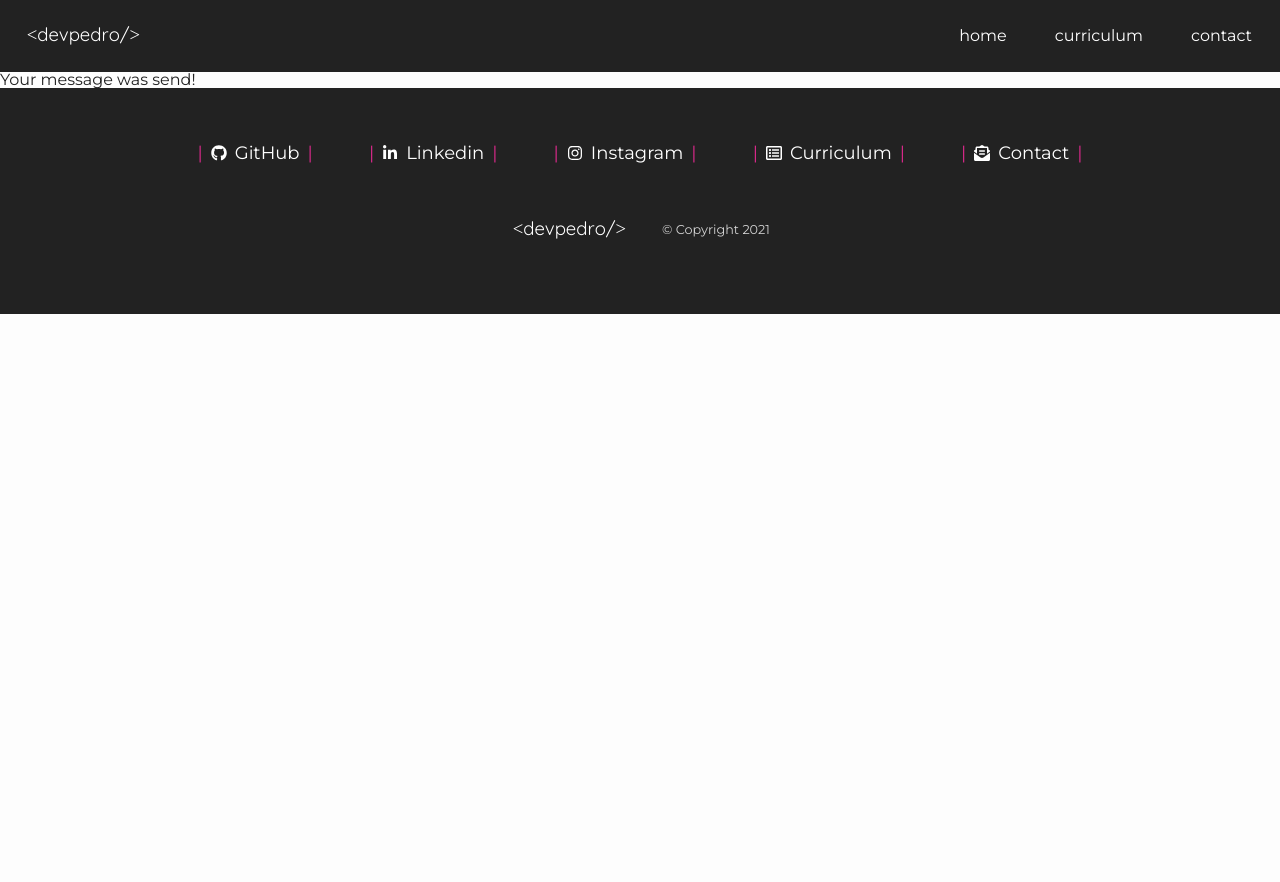
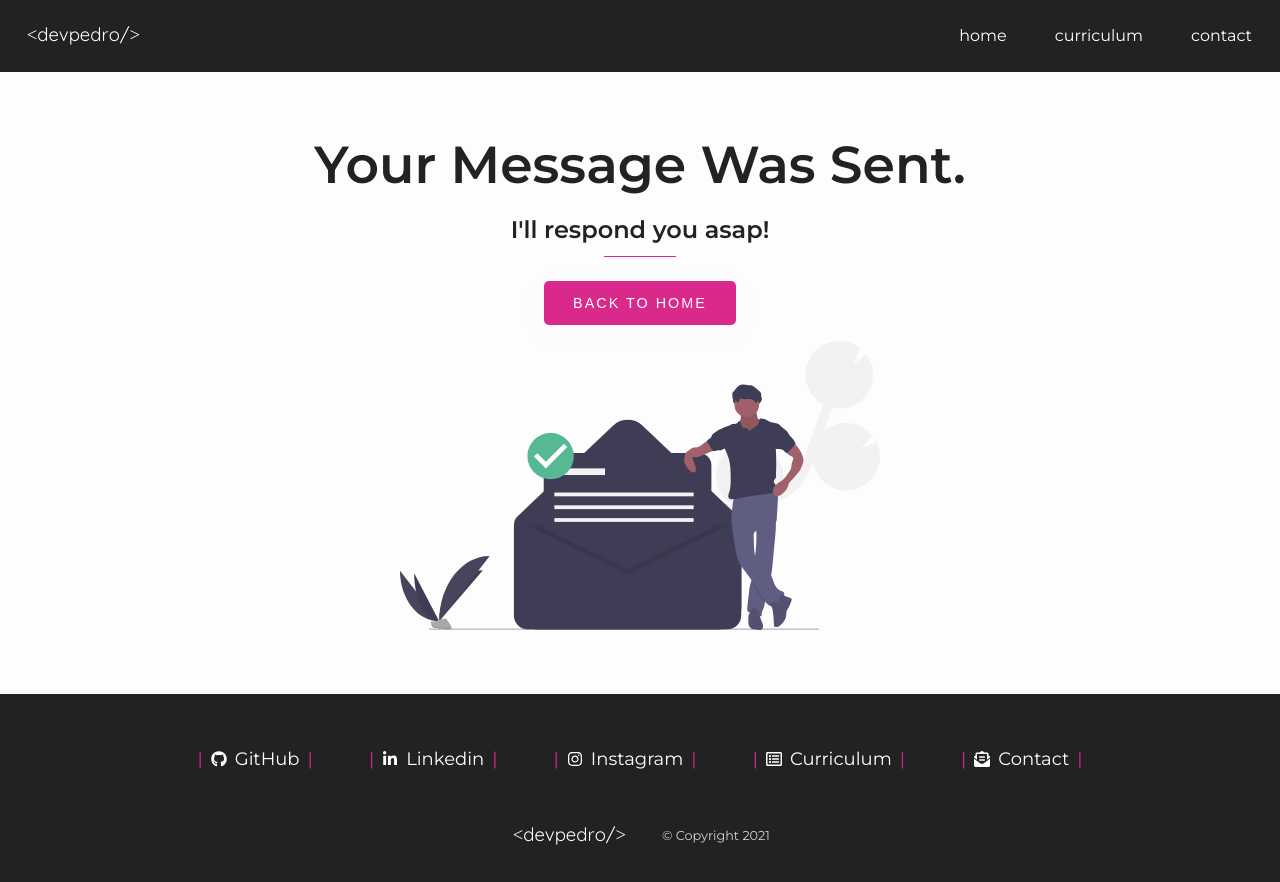
Before and after one commit to pedrodruviaro/new-website-react, a React (Create React App) app: page /confirm-submit in a window 1280 px wide. Shown: the top 882 px of the page. Before the commit the page ends 800 px from the top, so only its background shows below. Built offline with nearby package versions, Linux system fonts and the light colour scheme.

Commit message:
adicionando envio de email

```diff
--- a/package.json
+++ b/package.json
@@ -6,6 +6,7 @@
     "@testing-library/jest-dom": "^5.11.4",
     "@testing-library/react": "^11.1.0",
     "@testing-library/user-event": "^12.1.10",
+    "emailjs-com": "^3.2.0",
     "react": "^17.0.2",
     "react-dom": "^17.0.2",
     "react-icons": "^4.2.0",
--- a/src/pages/ConfirmSubmit/index.jsx
+++ b/src/pages/ConfirmSubmit/index.jsx
@@ -1,9 +1,19 @@
-import React from 'react'
+import React from "react";
+import { SecondaryTitle, TertiaryTitle } from "../../componets/Typography";
+import illustration from "../../assets/imgs/il_send.svg";
+import { SubmitStyled } from "./styles";
+import { ButtonSubmit } from "../../componets/Button";
+import { Link } from "react-router-dom";
 
 export default function index() {
     return (
-        <div>
-            Your message was send!
-        </div>
-    )
+        <SubmitStyled>
+            <SecondaryTitle>Your Message Was Sent.</SecondaryTitle>
+            <TertiaryTitle> I'll respond you asap!</TertiaryTitle>
+            <ButtonSubmit>
+                <Link to="/">Back to home</Link>
+            </ButtonSubmit>
+            <img src={illustration} alt="Illustration message send" />
+        </SubmitStyled>
+    );
 }
--- a/src/pages/ConfirmSubmit/styles.jsx
+++ b/src/pages/ConfirmSubmit/styles.jsx
@@ -0,0 +1,12 @@
+import styled from "styled-components";
+
+export const SubmitStyled = styled.div`
+    padding: 4rem;
+    text-align: center;
+
+    img {
+        width: 85%;
+        max-width: 30rem;
+        margin: 0 auto;
+    }
+`
--- a/src/pages/FormContact/index.jsx
+++ b/src/pages/FormContact/index.jsx
@@ -1,17 +1,50 @@
-import React from "react";
+import React, { useState } from "react";
 import { ContactStyled, FormStyled } from "./styles";
-import {Container} from '../../componets/Containers'
+import { Container } from "../../componets/Containers";
 import { FaPaperPlane } from "react-icons/fa";
 import { ButtonSubmit } from "../../componets/Button";
+import { useHistory } from "react-router-dom";
+import emailjs from 'emailjs-com';
 
-export default function index() {
+export default function Index() {
+
+    const history = useHistory()
+    const [isPending, setIsPending] = useState(false)
+
+    const [name, setName] = useState("");
+    const [email, setEmail] = useState("");
+    const [message, setMessage] = useState("");
+
+    function sendEmail(e) {
+        e.preventDefault();
+        setIsPending(true)
+
+        if(!name || !email || !message){
+            return
+        }
+
+        emailjs.sendForm('service_2y29jom', 'gmail_template', e.target, 'user_37pn5F7XBS1rzbKxl2yb7')
+          .then((result) => {
+              console.log(result.text);
+              setIsPending(false)
+              history.push('/confirm-submit')
+          }, (error) => {
+              console.log(error.text);
+          });
+      }
+
     return (
         <ContactStyled>
             <Container>
-                <FormStyled>
+                <FormStyled onSubmit={sendEmail}>
                     <label>
                         Your Name
-                        <input type="text" />
+                        <input
+                            type="text"
+                            onChange={(e) => setName(e.target.value)}
+                            required
+                            name="name"
+                        />
                     </label>
 
                     <label>
@@ -19,17 +52,26 @@ export default function index() {
                         <input
                             type="email"
                             placeholder="youremail@example.com"
+                            onChange={(e) => setEmail(e.target.value)}
+                            required
+                            name="email"
                         />
                     </label>
 
                     <label>
                         Message
-                        <textarea></textarea>
+                        <textarea
+                            onChange={(e) => setMessage(e.target.value)}
+                            required
+                            name="message"
+                        ></textarea>
                     </label>
 
+                    {isPending && <p>Sending...</p>}
+
                     <ButtonSubmit type="submit">
-                    Send
-                    <FaPaperPlane />
+                        Send
+                        <FaPaperPlane />
                     </ButtonSubmit>
                 </FormStyled>
             </Container>
```
Also changed, not shown: src/assets/imgs/il_send.svg (added), 1 other file (tests, documents, lock files or other folders).
